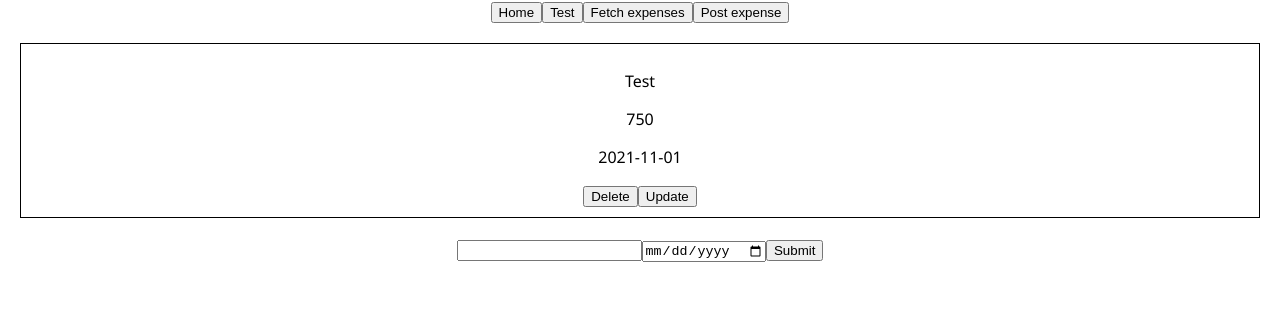
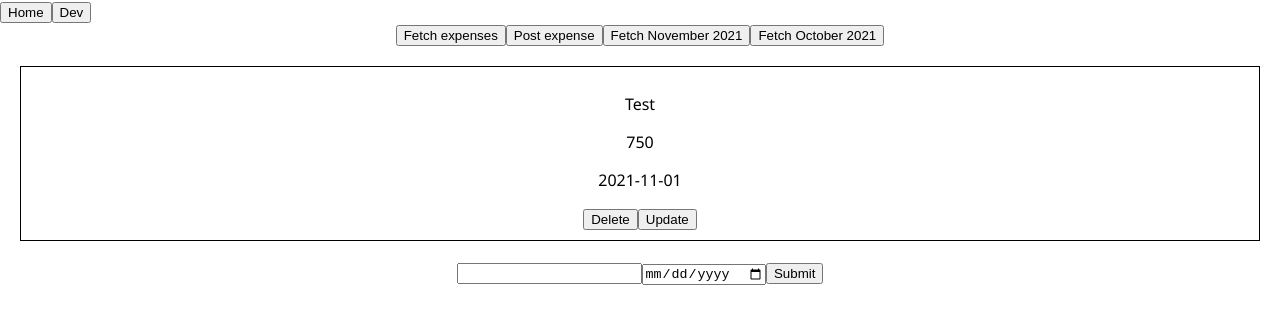
Before and after one commit to Maitre-Pangolin/grisbi-front, a React (Create React App) app: page /dev in a window 1280 px wide. Shown: the top 324 px of the page. Built offline with nearby package versions, Linux system fonts and the light colour scheme.

Commit message:
Implement fetchExpensesByMonth  logic and a dev route and component

```diff
--- a/src/App.js
+++ b/src/App.js
@@ -3,48 +3,22 @@ import "./App.css";
 import { BrowserRouter, Routes, Route, Link } from "react-router-dom";
 import { useSelector, useDispatch } from "react-redux";
 import { selectAllExpenses } from "./features/Expenses/expensesSlice";
-import {
-  fetchExpensesThunk,
-  createExpenseThunk,
-} from "./features/Expenses/expensesSlice";
-import Expense from "./features/Expenses/Expense";
-import ExpenseForm from "./components/ExpenseForm";
+import LogicDev from "./components/LogicDev";
 
 function App() {
-  const dispatch = useDispatch();
-  const expenses = useSelector(selectAllExpenses);
-  const newExpense = {
-    name: "From Post",
-    amount: 20,
-    date: "2021-11-01",
-    categoryId: 1,
-  };
-
   return (
     <BrowserRouter>
+      <Link to='/'>
+        <button>Home</button>
+      </Link>
+      <Link to='/dev'>
+        <button>Dev</button>
+      </Link>
       <div className='App'>
-        <header>
-          <Link to='/'>
-            <button>Home</button>
-          </Link>
-          <Link to='/test'>
-            <button>Test</button>
-          </Link>
-          <button onClick={() => dispatch(fetchExpensesThunk())}>
-            Fetch expenses
-          </button>
-          <button onClick={() => dispatch(createExpenseThunk(newExpense))}>
-            Post expense
-          </button>
-        </header>
-        {expenses.map((expense, index) => (
-          <Expense key={index} expense={expense} />
-        ))}
         <Routes>
           <Route path='/' element={<h1>Hi</h1>} />
-          <Route path='/test' element={<h1>Test</h1>} />
+          <Route path='/dev' element={<LogicDev />} />
         </Routes>
-        <ExpenseForm />
       </div>
     </BrowserRouter>
   );
--- a/src/app/api.js
+++ b/src/app/api.js
@@ -1,9 +1,13 @@
 import axios from "axios";
 
 const expenses = "/api/expenses";
+const totals = "/api/totals";
 const category = "/api/category";
 
 export const fetchExpenses = () => axios.get(expenses);
+export const fetchExpensesByMonth = (yearMonth) =>
+  axios.get(`${expenses}/${yearMonth}`);
+export const fetchTotals = () => axios.get(totals);
 export const createExpenses = (expense) => axios.post(expenses, expense);
 export const updateExpenses = (expense) =>
   axios.patch(`${expenses}/${expense.id}`, expense);
--- /dev/null
+++ b/src/components/LogicDev.jsx
@@ -0,0 +1,60 @@
+import React, { useState } from "react";
+import { Link } from "react-router-dom";
+import { useSelector, useDispatch } from "react-redux";
+import {
+  fetchExpensesByMonthThunk,
+  selectAllExpenses,
+} from "../features/Expenses/expensesSlice";
+import {
+  fetchExpensesThunk,
+  createExpenseThunk,
+} from "../features/Expenses/expensesSlice";
+import Expense from "../features/Expenses/Expense";
+import ExpenseForm from "./ExpenseForm";
+
+const LogicDev = () => {
+  const dispatch = useDispatch();
+  const expenses = useSelector(selectAllExpenses);
+  const newExpense = {
+    name: "From Post",
+    amount: 20,
+    date: "2021-11-01",
+    categoryId: 1,
+  };
+  return (
+    <div>
+      <header>
+        <button onClick={() => dispatch(fetchExpensesThunk())}>
+          Fetch expenses
+        </button>
+        <button onClick={() => dispatch(createExpenseThunk(newExpense))}>
+          Post expense
+        </button>
+        <button onClick={() => dispatch(fetchExpensesByMonthThunk("2021-11"))}>
+          Fetch November 2021
+        </button>
+        <button onClick={() => dispatch(fetchExpensesByMonthThunk("2021-10"))}>
+          Fetch October 2021
+        </button>
+      </header>
+      {expenses.map((expense, index) => (
+        <Expense key={index} expense={expense} />
+      ))}
+      <ExpenseForm />
+    </div>
+  );
+};
+
+export const FormYearMonth = () => {
+  const [year, setYear] = useState("");
+  const [month, setMonth] = useState("");
+
+  return (
+    <div>
+      input
+      <input type='month' name='' id='' />
+    </div>
+  );
+};
+
+export default LogicDev;
--- a/src/features/Expenses/expensesSlice.js
+++ b/src/features/Expenses/expensesSlice.js
@@ -4,10 +4,10 @@ import {
   createExpenses,
   deleteExpenses,
   updateExpenses,
+  fetchExpensesByMonth,
 } from "../../app/api";
 
 const initialState = {
-  status: "idle",
   expenses: [
     {
       id: "c3124ffc-c5d7-466c-b787-df78e456c8ca",
@@ -23,6 +23,15 @@ export const fetchExpensesThunk = createAsyncThunk(
   "expenses/fetchExpenses",
   async () => {
     const response = await fetchExpenses();
+    //console.log("In async thunk", response);
+    return response.data;
+  }
+);
+
+export const fetchExpensesByMonthThunk = createAsyncThunk(
+  "expenses/fetchExpensesByMonth",
+  async (yearMonth) => {
+    const response = await fetchExpensesByMonth(yearMonth);
     //console.log("In async thunk", response);
     return response.data;
   }
@@ -56,14 +65,13 @@ const expensesSlice = createSlice({
   name: "expenses",
   initialState,
   extraReducers: (builder) => {
-    builder
-      .addCase(fetchExpensesThunk.pending, (state) => {
-        state.status = "loading";
-      })
-      .addCase(fetchExpensesThunk.fulfilled, (state, action) => {
-        state.status = "idle";
-        state.expenses = action.payload;
-      });
+    builder.addCase(fetchExpensesThunk.fulfilled, (state, action) => {
+      state.expenses = action.payload;
+    });
+
+    builder.addCase(fetchExpensesByMonthThunk.fulfilled, (state, action) => {
+      state.expenses = action.payload;
+    });
 
     builder.addCase(createExpenseThunk.fulfilled, (state, action) => {
       state.expenses.push(action.payload);
--- a/src/mocks/expenses.json
+++ b/src/mocks/expenses.json
@@ -3,18 +3,58 @@
     "name": "Rent",
     "amount": 750,
     "date":"2021-11-01",
+
     "categoryId": 1
     },
     {"id":"b60825c4-f5db-454f-aacd-26715a09b05c",
-        "name": "Rent",
-        "amount": 750,
-        "date":"2021-10-01",
+        "name": "Phone",
+        "amount": 54.25,
+        "date":"2021-11-04",
+
         "categoryId": 2
     },
     {"id":"4c85b979-d987-4ce5-a288-77e1087c1845",
         "name": "Groceries",
-        "amount": 30,
-        "date":"2021-10-01",
+        "amount": 31.56,
+        "date":"2021-11-05",
+
         "categoryId": 2
-    }
+    },
+    {"id":"4c85b979-d986-4ce5-a288-77e1087c1845",
+        "name": "Drinks",
+        "amount": 54.23,
+        "date":"2021-11-12",
+
+        "categoryId": 4
+    },
+
+
+    {"id":"c3124ffc-c5d7-466c-b787-dg78e456c8ca",
+        "name": "Rent",
+        "amount": 750,
+        "date":"2021-07-01",
+
+        "categoryId": 1
+        },
+        {"id":"b60825c4-f5db-454f-aacd-2n715a09b05c",
+            "name": "Phone",
+            "amount": 54.25,
+            "date":"2021-10-04",
+
+            "categoryId": 2
+        },
+        {"id":"4c85b979-d987-4ce5-a288-7741087c1845",
+            "name": "Groceries",
+            "amount": 31.56,
+            "date":"2021-10-05",
+
+            "categoryId": 2
+        },
+        {"id":"4c85b979-d986-4ct5-a288-77e1087c1845",
+            "name": "Drinks",
+            "amount": 54.23,
+            "date":"2021-09-12",
+
+            "categoryId": 4
+        }
 ]
--- a/src/mocks/handlers.js
+++ b/src/mocks/handlers.js
@@ -8,6 +8,14 @@ let expenses = expensesJson;
 export const handlers = [
   rest.get("/api/expenses", (req, res, ctx) => {
     return res(ctx.status(200), ctx.json(expenses));
+  }),
+
+  rest.get("/api/expenses/:yearMonth", (req, res, ctx) => {
+    const { yearMonth } = req.params;
+    const monthlyExpenses = expenses.filter(({ date }) => {
+      return date.slice(0, 7) === yearMonth;
+    });
+    return res(ctx.status(200), ctx.json(monthlyExpenses));
   }),
 
   rest.post("/api/expenses", (req, res, ctx) => {
--- /dev/null
+++ b/src/utils.js
@@ -0,0 +1,6 @@
+export const getMonthYearFromDate = (date) =>
+  new Date(date).toLocaleDateString("en-EN", {
+    year: "numeric",
+    month: "long",
+    timeZone: "UTC",
+  });
```
Also changed, not shown: src/features/Totals/totalsSlice.js (added).
